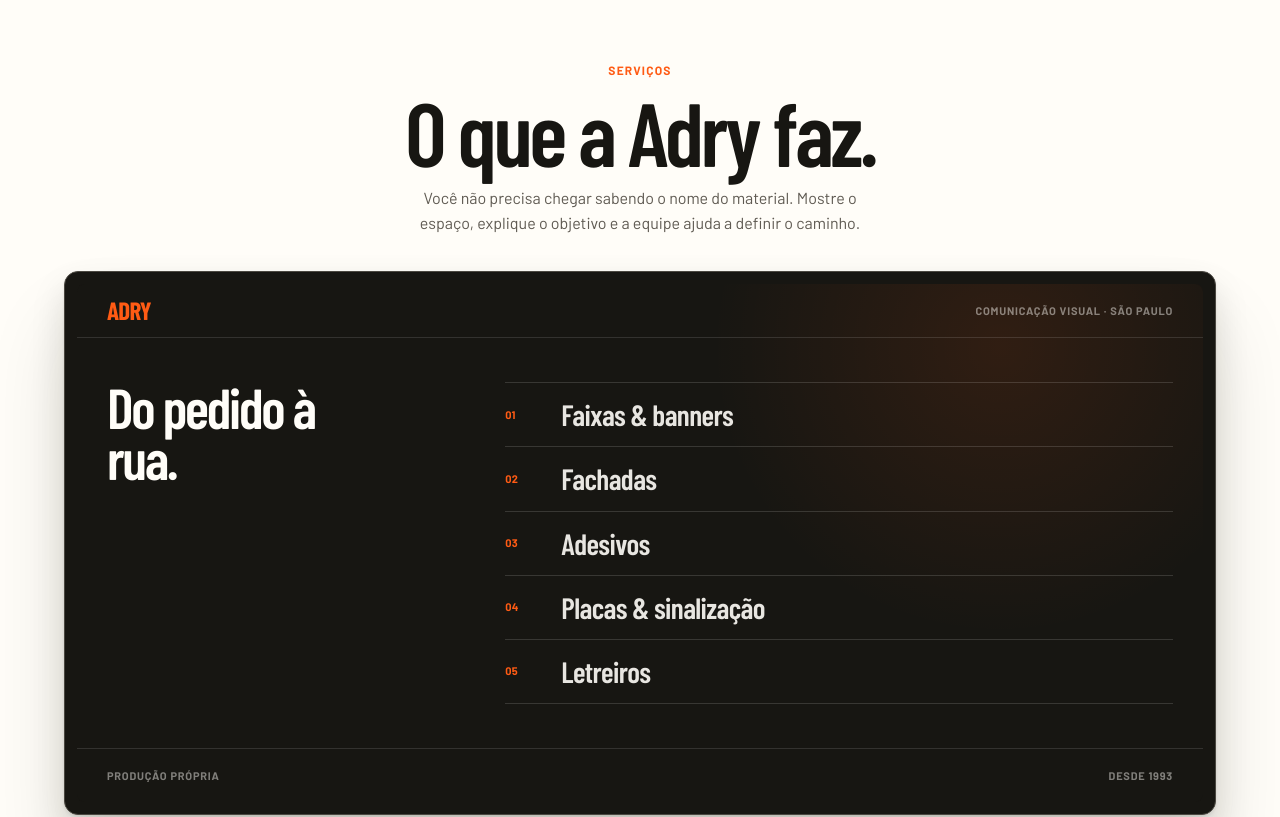
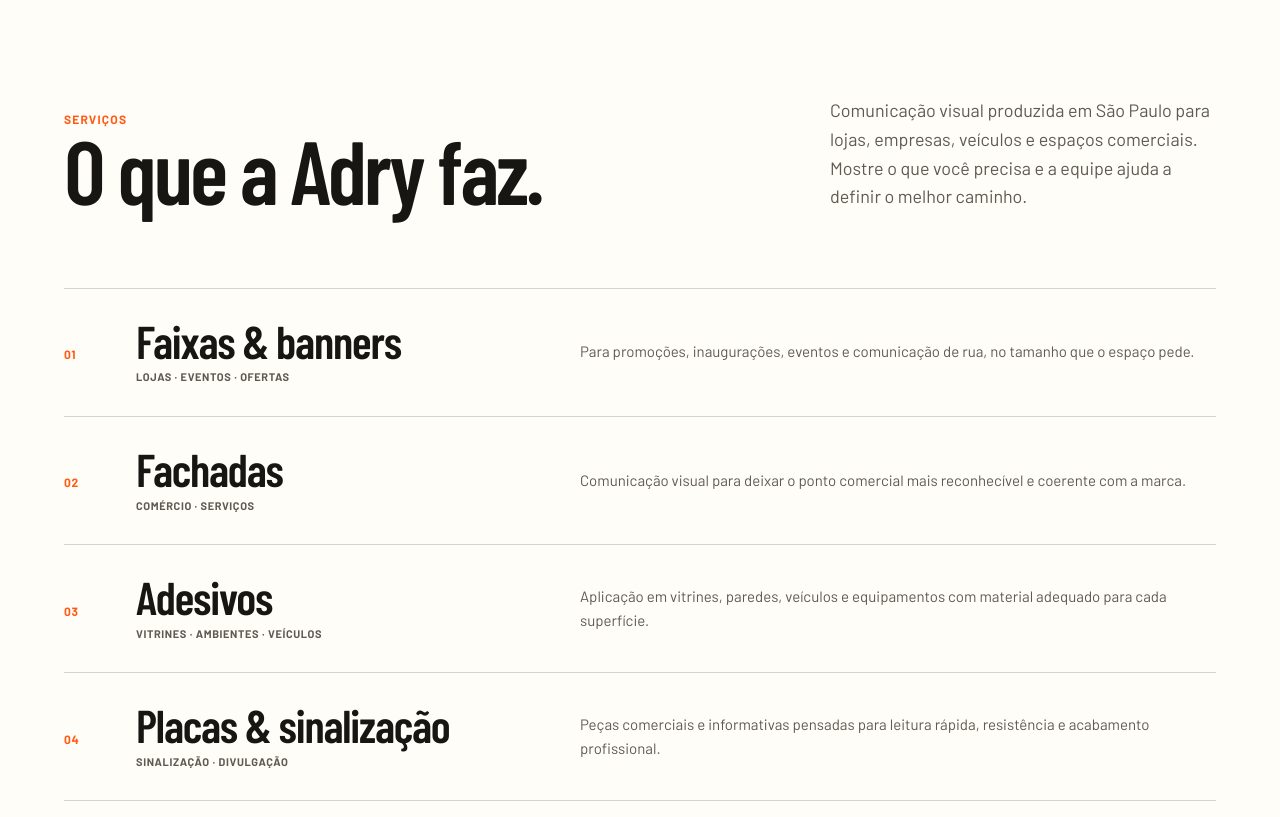
Before and after one commit to oguguca/adry-faixas, a Next.js app: page / in a window 1280 px wide. Shown: the part 820-1637 px from the top of the page. Built offline with nearby package versions, Linux system fonts and the light colour scheme.

Commit message:
feat: remove framer-motion dependency and refactor services section; update README with changes

```diff
--- a/package.json
+++ b/package.json
@@ -9,7 +9,6 @@
     "lint": "eslint"
   },
   "dependencies": {
-    "framer-motion": "^13.2.0",
     "next": "16.3.3",
     "react": "19.2.8",
     "react-dom": "19.2.8"
--- a/src/app/globals.css
+++ b/src/app/globals.css
@@ -1,6 +1,3 @@
-@import "tailwindcss/theme" layer(theme);
-@import "tailwindcss/utilities" layer(utilities);
-
 /* =========================================================
    ADRY FAIXAS — DESIGN SYSTEM
    UI UX Pro Max direction:
@@ -938,217 +935,73 @@
 
 /* =========================================================
    SERVICES
+   Limpo, editorial e sem componente 3D.
    ========================================================= */
 
 .services {
   position: relative;
-  overflow: hidden;
   background: var(--color-surface);
-}
-
-.services-transition__intro {
-  display: grid;
-  max-width: 980px;
-  justify-items: center;
+  color: var(--color-ink);
+}
+
+.services::before {
+  position: absolute;
+  top: 0;
+  right: var(--gutter);
+  left: var(--gutter);
+  height: 1px;
+  background: var(--color-line);
+  content: "";
+  pointer-events: none;
+}
+
+.services-list {
+  margin-top: clamp(38px, 5vw, 64px);
+  border-top: 1px solid var(--color-line);
+}
+
+.service-row {
+  position: relative;
+  display: grid;
+  grid-template-columns: 44px minmax(0, 1fr);
   gap: 14px;
-  margin-inline: auto;
-  padding-inline: 20px;
-  text-align: center;
-}
-
-.services-transition__intro .section-label {
-  margin: 0;
-}
-
-.services-transition__intro h2 {
-  max-width: 820px;
+  padding-block: clamp(22px, 2.4vw, 30px);
+  border-bottom: 1px solid var(--color-line);
+  transition:
+    background var(--transition-fast),
+    padding-left var(--transition-fast);
+}
+
+.service-row__number {
+  padding-top: 4px;
+  color: var(--color-accent);
+  font-size: 12px;
+  font-weight: 750;
+  letter-spacing: 0.05em;
+}
+
+.service-row__title {
+  min-width: 0;
+}
+
+.service-row__title h3 {
   margin: 0;
   color: var(--color-ink);
   font-family: var(--font-heading);
-  font-size: clamp(54px, 7vw, 96px);
+  font-size: clamp(31px, 5.5vw, 46px);
   font-weight: 600;
-  letter-spacing: -0.04em;
-  line-height: 0.9;
-  text-wrap: balance;
-}
-
-.services-transition__intro > p:last-child {
-  max-width: 660px;
-  margin: 0;
-  color: var(--color-muted);
-  font-size: clamp(15px, 1.25vw, 18px);
-  line-height: 1.55;
-  text-wrap: balance;
-}
-
-.services-transition__panel {
-  display: grid;
-  height: 100%;
-  grid-template-rows: auto minmax(0, 1fr) auto;
-  overflow: hidden;
-  background:
-    radial-gradient(
-      circle at 82% 12%,
-      rgba(255, 91, 20, 0.11),
-      transparent 28%
-    ),
-    var(--color-ink);
-  color: var(--color-surface);
-}
-
-.services-transition__panel-head,
-.services-transition__panel-foot {
-  display: flex;
-  align-items: center;
-  justify-content: space-between;
-  gap: 20px;
-  min-height: 54px;
-  padding-inline: clamp(18px, 2.4vw, 30px);
-  border-bottom: 1px solid rgba(255, 255, 255, 0.12);
-}
-
-.services-transition__panel-head strong {
-  color: var(--color-accent);
-  font-family: var(--font-heading);
-  font-size: 25px;
-  font-weight: 700;
-  letter-spacing: -0.03em;
-}
-
-.services-transition__panel-head span,
-.services-transition__panel-foot span {
-  color: rgba(255, 253, 248, 0.46);
-  font-size: 11px;
-  font-weight: 700;
-  letter-spacing: 0.07em;
-  text-transform: uppercase;
-}
-
-.services-transition__panel-main {
-  display: grid;
-  min-height: 0;
-  grid-template-columns: minmax(190px, 0.52fr) minmax(0, 1fr);
-  gap: clamp(24px, 4vw, 60px);
-  align-items: end;
-  padding: clamp(24px, 4vw, 44px) clamp(18px, 2.4vw, 30px);
-}
-
-.services-transition__panel-main > p {
-  align-self: start;
-  max-width: 240px;
-  margin: 0;
-  color: var(--color-surface);
-  font-family: var(--font-heading);
-  font-size: clamp(38px, 4.4vw, 64px);
-  font-weight: 600;
-  letter-spacing: -0.04em;
-  line-height: 0.9;
-}
-
-.services-transition__index {
-  display: grid;
-  align-self: stretch;
-  border-top: 1px solid rgba(255, 255, 255, 0.14);
-}
-
-.services-transition__index > div {
-  display: grid;
-  min-height: 56px;
-  grid-template-columns: 42px minmax(0, 1fr);
-  gap: 14px;
-  align-items: center;
-  border-bottom: 1px solid rgba(255, 255, 255, 0.14);
-}
-
-.services-transition__index span {
-  color: var(--color-accent);
-  font-size: 11px;
-  font-weight: 750;
-}
-
-.services-transition__index strong {
-  color: rgba(255, 253, 248, 0.9);
-  font-family: var(--font-heading);
-  font-size: clamp(23px, 2.3vw, 32px);
-  font-weight: 600;
-  letter-spacing: -0.02em;
-  line-height: 1;
-}
-
-.services-transition__panel-foot {
-  border-top: 1px solid rgba(255, 255, 255, 0.12);
-  border-bottom: 0;
-}
-
-.services__details {
-  padding-bottom: var(--section-space);
-}
-
-@media (max-width: 719px) {
-  .services-transition__intro h2 {
-    font-size: clamp(52px, 15vw, 70px);
-  }
-
-  .services-transition__panel-main {
-    grid-template-columns: 1fr;
-    align-content: end;
-    gap: 18px;
-  }
-
-  .services-transition__panel-main > p {
-    max-width: 300px;
-    font-size: clamp(34px, 10vw, 46px);
-  }
-
-  .services-transition__index > div {
-    min-height: 48px;
-  }
-
-  .services-transition__index strong {
-    font-size: 22px;
-  }
-
-  .services-transition__panel-head span {
-    display: none;
-  }
-
-  .services-transition__panel-foot {
-    min-height: 46px;
-  }
-}
-
-.services-list {
-  border-top: 1px solid var(--color-line);
-}
-
-.service-row {
-  display: grid;
-  grid-template-columns: 44px minmax(0, 1fr);
-  gap: 14px;
-  padding-block: 24px;
-  border-bottom: 1px solid var(--color-line);
-}
-
-.service-row__number {
-  color: var(--color-accent);
-  font-size: 13px;
-  font-weight: 700;
-}
-
-.service-row__title h3 {
-  margin: 0;
-  font-size: clamp(30px, 6vw, 44px);
-  letter-spacing: -0.02em;
-  line-height: 1;
+  letter-spacing: -0.025em;
+  line-height: 0.95;
+  transition: color var(--transition-fast);
 }
 
 .service-row__title span {
   display: block;
   margin-top: 7px;
   color: var(--color-muted);
-  font-size: 12px;
-  font-weight: 600;
-  letter-spacing: 0.045em;
+  font-size: 11px;
+  font-weight: 700;
+  letter-spacing: 0.055em;
   text-transform: uppercase;
 }
 
@@ -1157,7 +1010,7 @@
   max-width: 680px;
   margin: 0;
   color: var(--color-muted);
-  font-size: 16px;
+  font-size: 15px;
   line-height: 1.58;
 }
 
@@ -1166,14 +1019,58 @@
   align-items: flex-start;
   flex-direction: column;
   gap: 20px;
-  margin-top: 36px;
+  margin-top: clamp(30px, 4vw, 46px);
 }
 
 .section-action p {
   max-width: 620px;
   margin: 0;
   color: var(--color-muted);
-  font-size: 16px;
+  font-size: 15px;
+  line-height: 1.55;
+}
+
+@media (hover: hover) and (pointer: fine) {
+  .service-row:hover {
+    padding-left: 10px;
+    background: rgba(23, 22, 18, 0.018);
+  }
+
+  .service-row:hover .service-row__title h3 {
+    color: var(--color-accent);
+  }
+}
+
+@media (min-width: 720px) {
+  .service-row {
+    grid-template-columns:
+      52px
+      minmax(220px, 0.8fr)
+      minmax(320px, 1.2fr);
+    gap: 20px;
+    align-items: center;
+  }
+
+  .service-row > p {
+    grid-column: 3;
+  }
+
+  .section-action {
+    align-items: center;
+    justify-content: space-between;
+    flex-direction: row;
+  }
+}
+
+@media (max-width: 719px) {
+  .services-list {
+    margin-top: 34px;
+  }
+
+  .service-row > p {
+    margin-top: 10px;
+    font-size: 14px;
+  }
 }
 
 /* =========================================================
--- a/src/components/HomeSections.tsx
+++ b/src/components/HomeSections.tsx
@@ -1,6 +1,5 @@
 import Image from "next/image";
 import HeroVideo from "@/components/HeroVideo";
-import { ContainerScroll } from "@/components/ui/container-scroll-animation";
 import {
   CONTACT_LINK,
   EMAIL,
@@ -153,63 +152,43 @@
   return (
     <>
       <section
-        className="services"
+        className="services section-pad"
         id="servicos"
         aria-labelledby="services-title"
       >
-        <ContainerScroll
-          titleComponent={
-            <header className="services-transition__intro">
+        <div className="section-shell">
+          <header className="section-intro" data-reveal>
+            <div>
               <p className="section-label">Serviços</p>
-
               <h2 id="services-title">O que a Adry faz.</h2>
-
-              <p>
-                Você não precisa chegar sabendo o nome do material. Mostre o
-                espaço, explique o objetivo e a equipe ajuda a definir o caminho.
-              </p>
-            </header>
-          }
-        >
-          <div className="services-transition__panel">
-            <div className="services-transition__panel-head">
-              <strong>ADRY</strong>
-              <span>Comunicação visual · São Paulo</span>
             </div>
 
-            <div className="services-transition__panel-main">
-              <p>Do pedido à rua.</p>
+            <p>
+              Comunicação visual produzida em São Paulo para lojas, empresas,
+              veículos e espaços comerciais. Mostre o que você precisa e a
+              equipe ajuda a definir o melhor caminho.
+            </p>
+          </header>
 
-              <div className="services-transition__index">
-                {SERVICES.map((service, index) => (
-                  <div key={service.title}>
-                    <span aria-hidden="true">
-                      {String(index + 1).padStart(2, "0")}
-                    </span>
-                    <strong>{service.title}</strong>
-                  </div>
-                ))}
-              </div>
-            </div>
-
-            <div className="services-transition__panel-foot">
-              <span>Produção própria</span>
-              <span>Desde 1993</span>
-            </div>
-          </div>
-        </ContainerScroll>
-
-        <div className="services__details section-shell">
           <div className="services-list">
             {SERVICES.map((service, index) => (
-              <article className="service-row" key={service.title} data-reveal>
-                <span className="service-row__number" aria-hidden="true">
+              <article
+                className="service-row"
+                key={service.title}
+                data-reveal
+              >
+                <span
+                  className="service-row__number"
+                  aria-hidden="true"
+                >
                   {String(index + 1).padStart(2, "0")}
                 </span>
+
                 <div className="service-row__title">
                   <h3>{service.title}</h3>
                   <span>{service.use}</span>
                 </div>
+
                 <p>{service.description}</p>
               </article>
             ))}
@@ -217,8 +196,8 @@
 
           <div className="section-action" data-reveal>
             <p>
-              Tem outro formato em mente? Mande uma referência e conte o que
-              você precisa.
+              Tem outro formato em mente? Envie uma foto, medida ou referência
+              e conte o que você precisa.
             </p>
 
             <a
--- a/src/components/ui/container-scroll-animation.tsx
+++ /dev/null
@@ -1,129 +0,0 @@
-"use client";
-
-import React, { useEffect, useRef, useState } from "react";
-import {
-  motion,
-  MotionValue,
-  useScroll,
-  useTransform,
-} from "framer-motion";
-
-export const ContainerScroll = ({
-  titleComponent,
-  children,
-}: {
-  titleComponent: React.ReactNode;
-  children: React.ReactNode;
-}) => {
-  const containerRef = useRef<HTMLDivElement>(null);
-  const [isMobile, setIsMobile] = useState(false);
-
-  const { scrollYProgress } = useScroll({
-    target: containerRef,
-    offset: ["start end", "end start"],
-  });
-
-  useEffect(() => {
-    const checkMobile = () => {
-      setIsMobile(window.innerWidth <= 768);
-    };
-
-    checkMobile();
-    window.addEventListener("resize", checkMobile);
-
-    return () => {
-      window.removeEventListener("resize", checkMobile);
-    };
-  }, []);
-
-  const rotate = useTransform(
-    scrollYProgress,
-    [0.08, 0.72],
-    [isMobile ? 11 : 18, 0],
-  );
-
-  const scale = useTransform(
-    scrollYProgress,
-    [0.08, 0.72],
-    isMobile ? [0.82, 0.96] : [0.9, 1],
-  );
-
-  const translate = useTransform(
-    scrollYProgress,
-    [0.05, 0.78],
-    [isMobile ? 34 : 64, isMobile ? -30 : -76],
-  );
-
-  return (
-    <div
-      ref={containerRef}
-      className="relative flex h-[48rem] items-center justify-center overflow-hidden px-4 md:h-[62rem] md:px-8"
-    >
-      <div
-        className="relative w-full py-10 md:py-24"
-        style={{
-          perspective: "1200px",
-        }}
-      >
-        <Header
-          translate={translate}
-          titleComponent={titleComponent}
-        />
-
-        <Card
-          rotate={rotate}
-          scale={scale}
-          translate={translate}
-        >
-          {children}
-        </Card>
-      </div>
-    </div>
-  );
-};
-
-export const Header = ({
-  translate,
-  titleComponent,
-}: {
-  translate: MotionValue<number>;
-  titleComponent: React.ReactNode;
-}) => {
-  return (
-    <motion.div
-      style={{
-        translateY: translate,
-      }}
-      className="relative z-10 mx-auto w-full max-w-6xl text-center"
-    >
-      {titleComponent}
-    </motion.div>
-  );
-};
-
-export const Card = ({
-  rotate,
-  scale,
-  children,
-}: {
-  rotate: MotionValue<number>;
-  scale: MotionValue<number>;
-  translate: MotionValue<number>;
-  children: React.ReactNode;
-}) => {
-  return (
-    <motion.div
-      style={{
-        rotateX: rotate,
-        scale,
-        boxShadow:
-          "0 2px 3px rgba(23,22,18,.08), 0 18px 34px rgba(23,22,18,.13), 0 54px 80px rgba(23,22,18,.12)",
-      }}
-      className="relative z-20 mx-auto -mt-4 h-[27rem] w-full max-w-6xl rounded-[14px] border border-[#4b4841] bg-[#171612] p-2 md:-mt-10 md:h-[34rem] md:p-3"
-    >
-      <div className="h-full w-full overflow-hidden rounded-[8px] bg-[#171612]">
-        {children}
-      </div>
-    </motion.div>
-  );
-};
```
Also changed, not shown: 2 other files (tests, documents, lock files or other folders).
